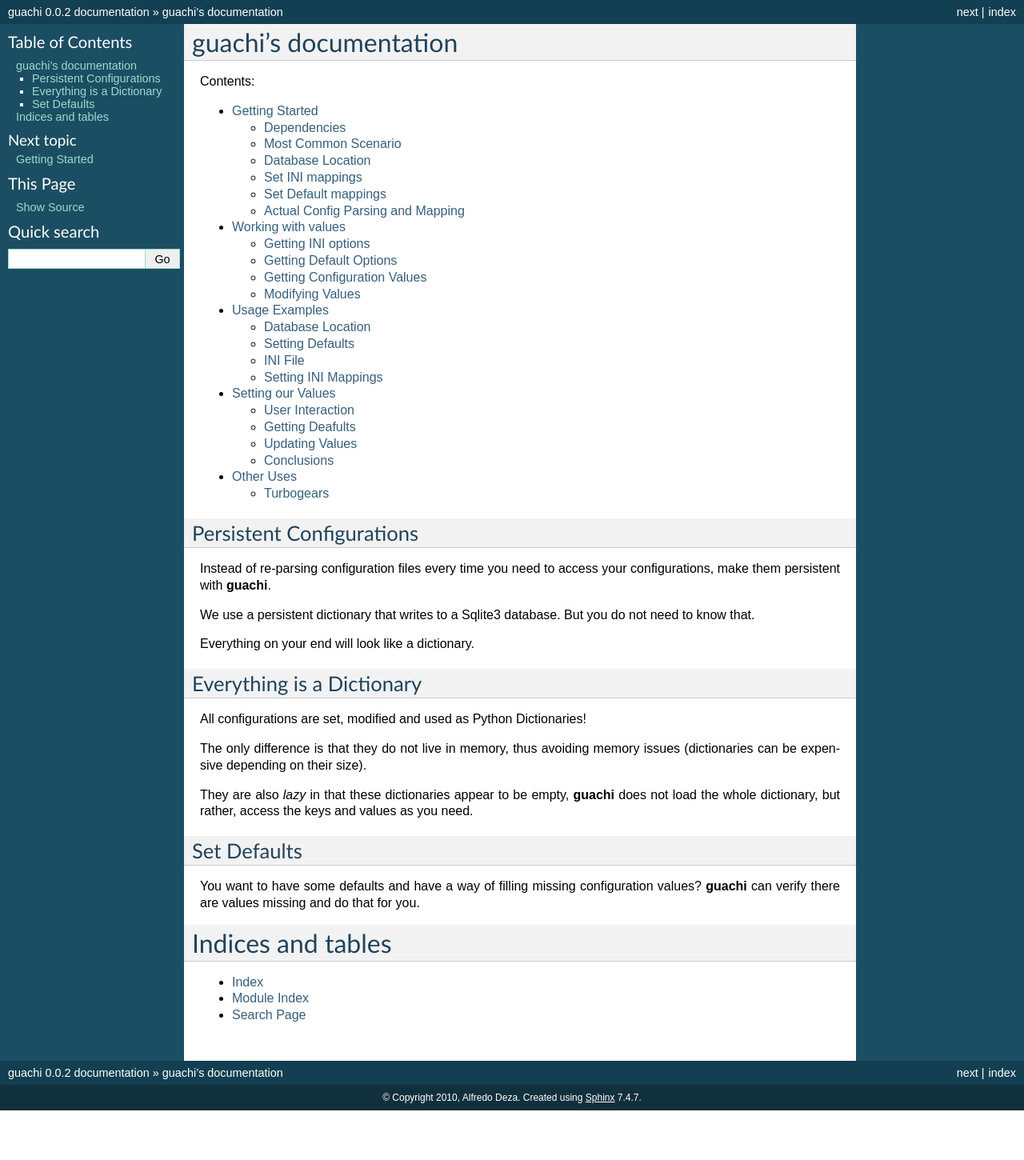
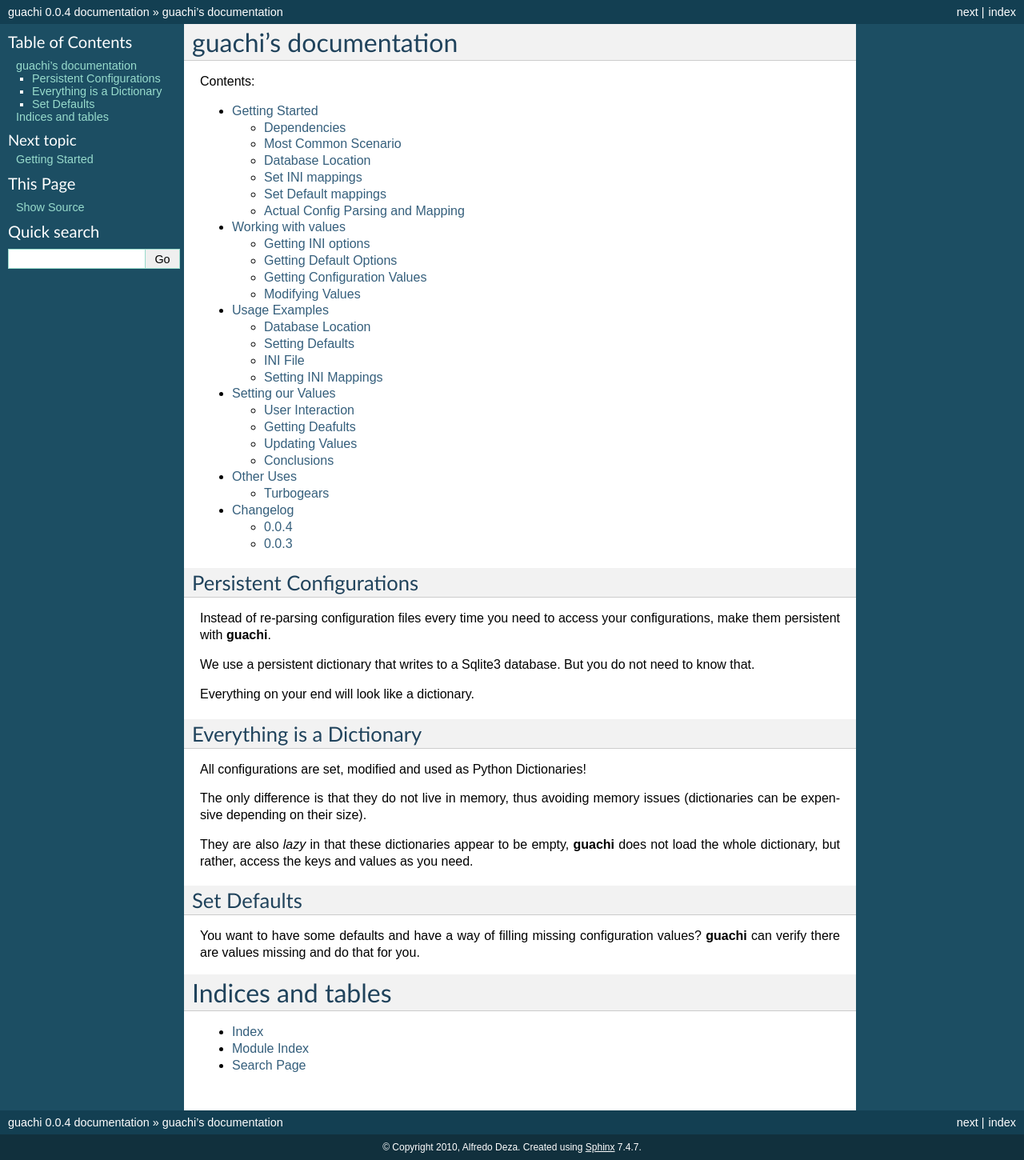
Before and after one commit to alfredodeza/guachi, a Sphinx documentation site: the page built from docs/source/index.rst, in a window 1280 px wide. Shown: the whole page at 80% size. Built offline with Sphinx 7.4.7, drawn with Linux system fonts in a browser that asks for light colours; before the commit the page ends 1388 px from its top, so only the background shows below that.

Commit message:
adding a changelog with some info about the latest changes

```diff
--- a/docs/source/conf.py
+++ b/docs/source/conf.py
@@ -48,9 +48,9 @@ copyright = u'2010, Alfredo Deza'
 # built documents.
 #
 # The short X.Y version.
-version = '0.0.2'
+version = '0.0.4'
 # The full version, including alpha/beta/rc tags.
-release = '0.0.2'
+release = '0.0.4'
 
 # The language for content autogenerated by Sphinx. Refer to documentation
 # for a list of supported languages.
--- a/docs/source/index.rst
+++ b/docs/source/index.rst
@@ -14,6 +14,8 @@ Contents:
    getting_started.rst
    example_usage.rst
    other_uses.rst
+   changelog.rst
+
 
 Persistent Configurations
 ----------------------------
--- a/setup.py
+++ b/setup.py
@@ -6,7 +6,7 @@ tests_require = ['nose']
 
 setup(
     name = "guachi",
-    version = "0.0.2",
+    version = "0.0.4",
     packages = ['guachi'],
     include_package_data=True,
     package_data = {
```
Also changed, not shown: docs/source/changelog.rst (added, +17 -0 lines), 10 other files.
